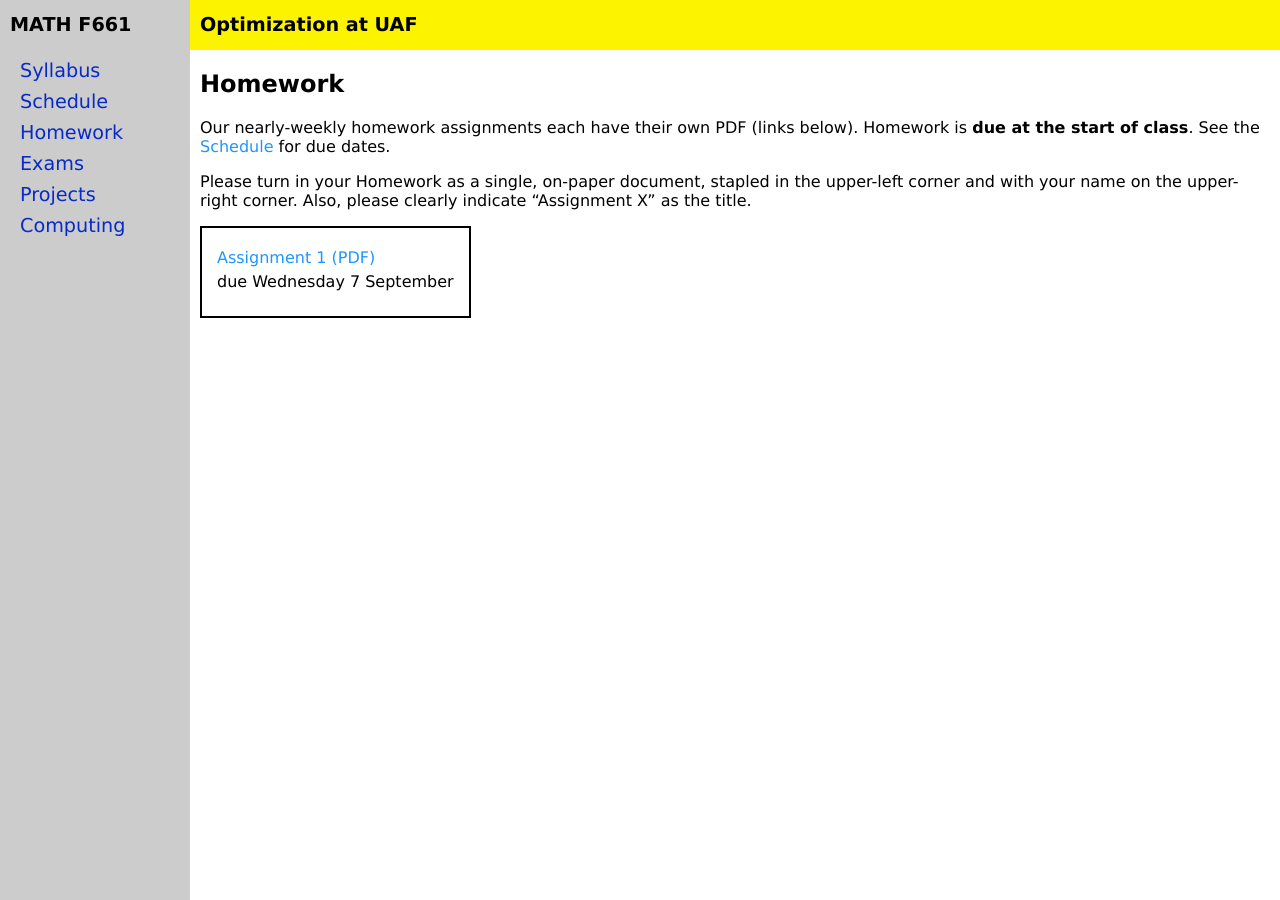
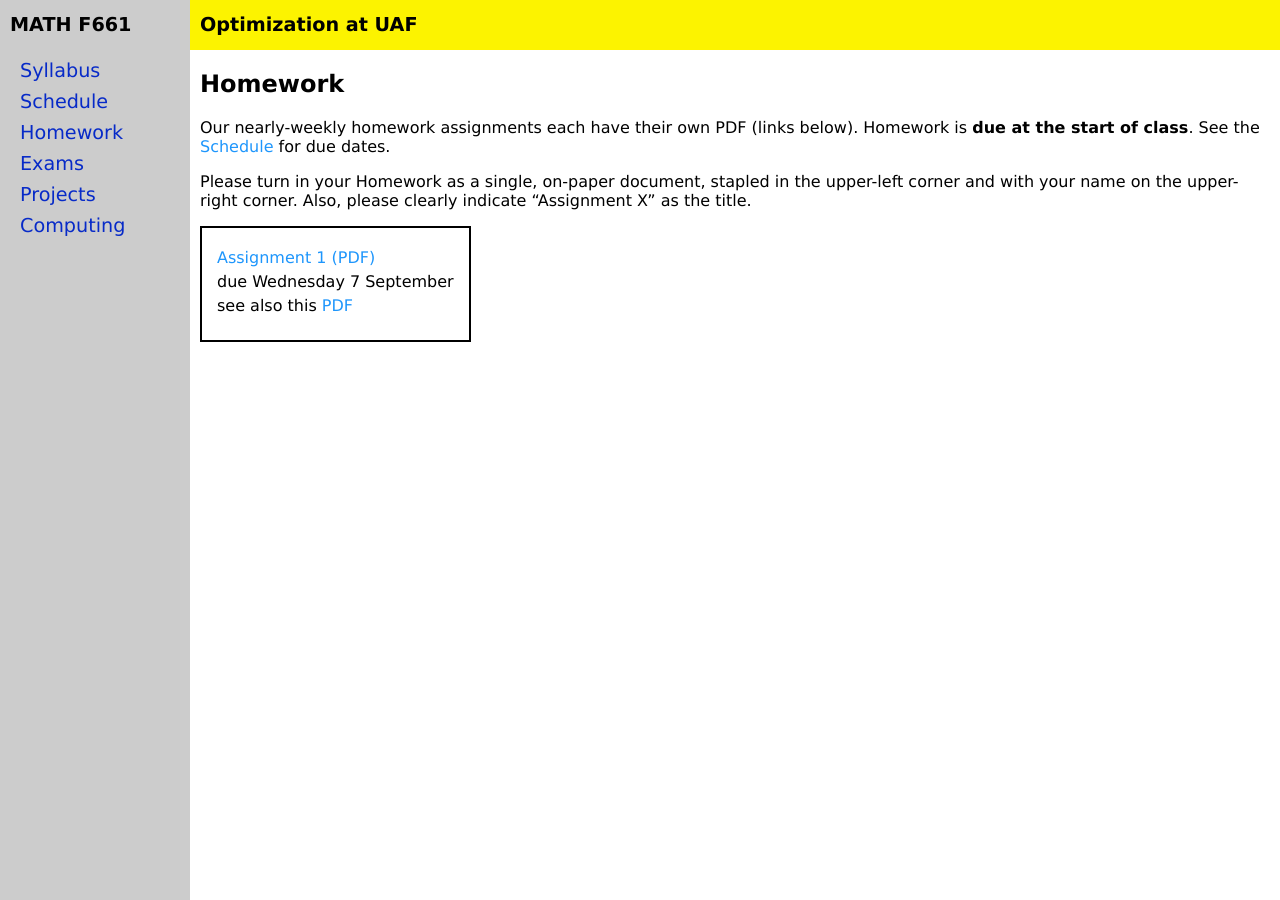
Before and after one commit to bueler/opt, a Jekyll site: the page built from homework.md, in a window 1280 px wide. Built offline with Jekyll 4.4.1, drawn with Linux system fonts in a browser that asks for light colours.

Commit message:
point to "5 examples" pdf

```diff
--- a/_data/homework.yml
+++ b/_data/homework.yml
@@ -4,3 +4,5 @@ homework:
 - name: Assignment 1
   due: Wednesday 7 September
   blank: A1.pdf
+  seealsopdf: assets/examples/fiveexamples.pdf
+  #sections: 5, pi, exp(4), 6, 90, 10
--- a/_includes/homework_table.md
+++ b/_includes/homework_table.md
@@ -15,6 +15,11 @@
  		      <td>sections {{ hw.sections }}</td>
 				</tr>
 		  {% endif %}
+		  {% if hw.seealsopdf %}
+			  <tr>
+          <td>see also this <a href="{{ hw.seealsopdf }}">PDF</a></td>
+				</tr>
+		  {% endif %}
 		</table>
 	</td>
 </tr>
```
